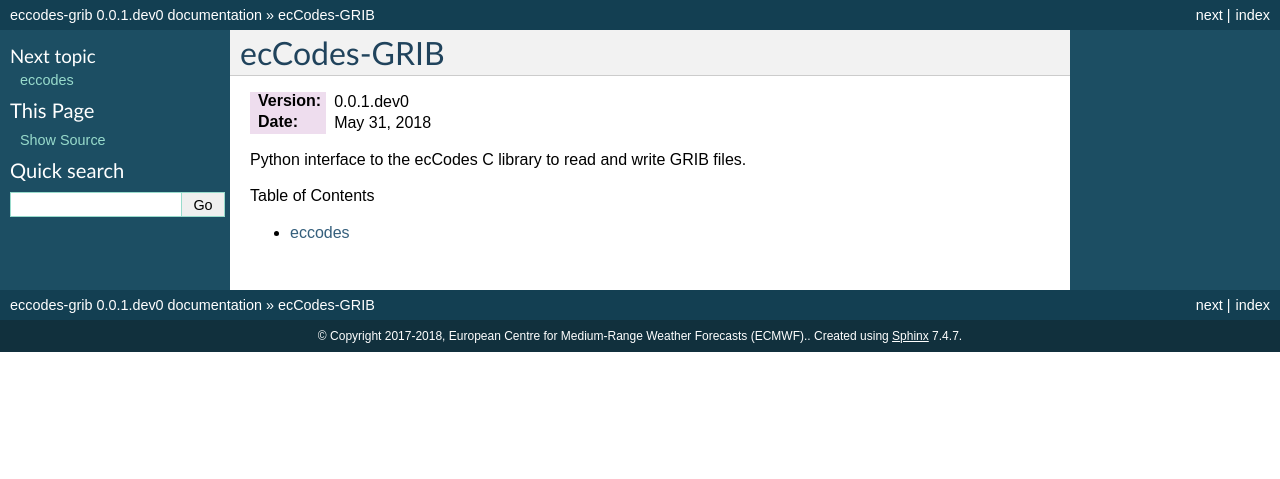
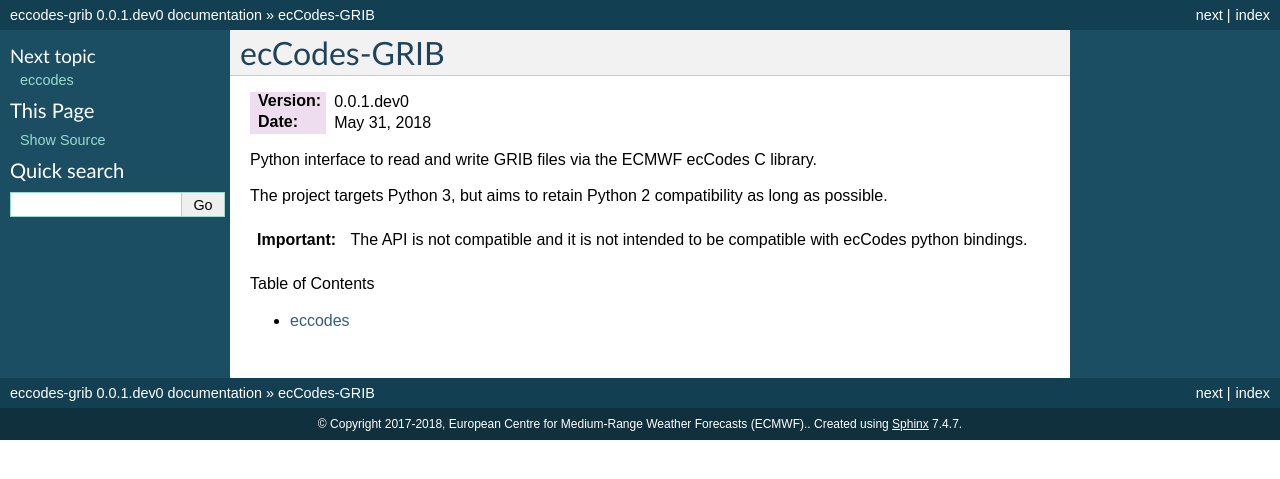
Before and after one commit to ecmwf/cfgrib, a Sphinx documentation site: the page built from docs/index.rst, in a window 1280 px wide. Shown: the top 479 px of the page. Built offline with Sphinx 7.4.7, drawn with Linux system fonts in a browser that asks for light colours.

Commit message:
Clear summary and warn users about compatibility.

```diff
--- a/docs/index.rst
+++ b/docs/index.rst
@@ -7,7 +7,13 @@
 :Version: |release|
 :Date: |today|
 
-Python interface to the ecCodes C library to read and write GRIB files.
+Python interface to read and write GRIB files via the ECMWF ecCodes C library.
+
+The project targets Python 3, but aims to retain Python 2 compatibility as long as
+possible.
+
+.. important::
+    The API is not compatible and it is not intended to be compatible with ecCodes python bindings.
 
 .. toctree::
     :maxdepth: 2
--- a/setup.py
+++ b/setup.py
@@ -32,7 +32,7 @@
 setuptools.setup(
     name='eccodes-grib',
     version=version,
-    description='Python interface to the ecCodes C library to read and write GRIB files.',
+    description='Python interface to read and write GRIB files via the ECMWF ecCodes C library.',
     long_description=read('README.rst'),
     author='European Centre for Medium-Range Weather Forecasts (ECMWF)',
     author_email='software.support@ecmwf.int',
```
Also changed, not shown: README.rst (+7 -1 lines).
